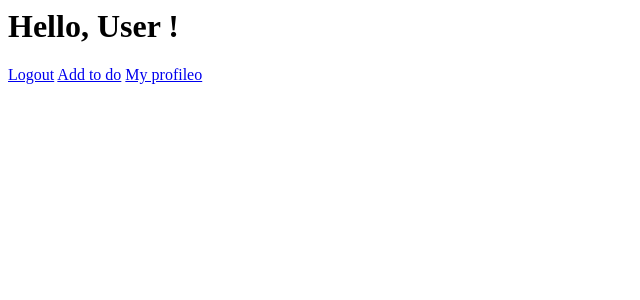
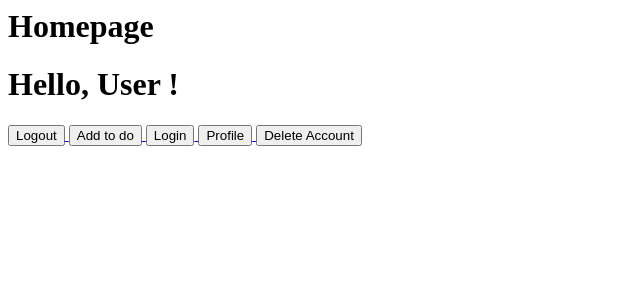
Before and after one commit to kenneth0810/Team-13, a Python web app: template app/templates/homepage.html in a window 1280 px wide. Shown: the top 300 px of the page, without its empty margins (0-640 px from the left). Run offline with Jinja, Linux system fonts and the light colour scheme; the template is opened without the code that fills it: most values are stand-ins (such as "Sample title", 1, 10 or a date in 2020).

Commit message:
Decorated homepage.html

```diff
--- a/app/templates/homepage.html
+++ b/app/templates/homepage.html
@@ -1,8 +1,22 @@
 {% extends "base.html" %}
 
 {% block content %}
-        <h1>Hello, {{user_fullname}} !</h1>
-        <a href="{{ url_for('logout') }}">Logout</a>
-        <a href="{{ url_for('add_todo') }}">Add to do</a>
-        <a href="{{ url_for('profile') }}">My profileo</a>
+<h1>Homepage</h1>
+<h1>Hello, {{user_fullname}} !</h1>
+
+<a href = "/logout">
+      <button type="submit2" name="submit_button2">Logout</button>
+    </a>
+<a href = "{{ url_for('add_todo') }}">
+      <button type="submit3" name="submit_button3">Add to do</button>
+    </a>
+<a href = "/login">
+      <button type="submit4" name="submit_button4">Login</button>
+    </a>
+<a href = "/profile">
+      <button type="submit5" name="submit_button5">Profile</button>
+    </a>
+<a href = "/delete_account">
+      <button type="submit6" name="submit_button6">Delete Account</button>
+    </a>
 {% endblock %}
```
